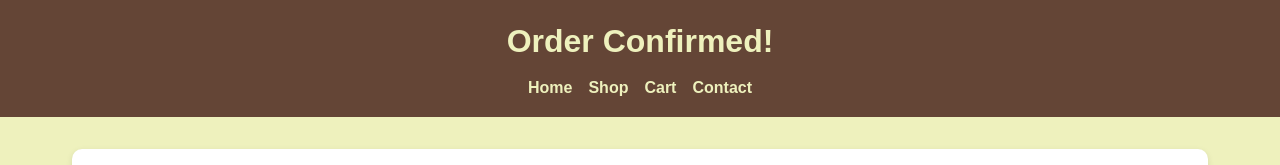
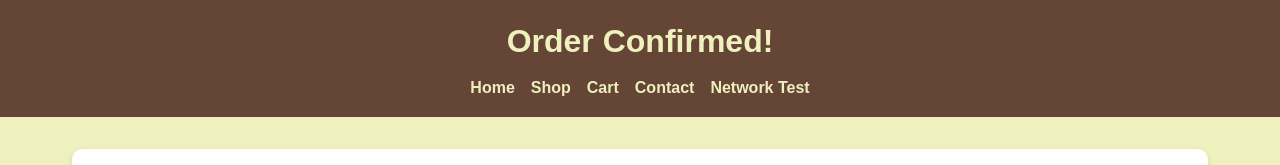
Before and after one commit to MissAnna159/SDC260, a plain HTML site: page OrderConfirmation.html in a window 1280 px wide. Shown: the top 165 px of the page. Drawn offline with Linux system fonts and the light colour scheme.

Commit message:
Add link to Network Test page in OrderConfirmation

```diff
--- a/OrderConfirmation.html
+++ b/OrderConfirmation.html
@@ -15,6 +15,7 @@
             <li><a href="ShopPage.html">Shop</a></li>
             <li><a href="CartPage.html">Cart</a></li>
             <li><a href="ContactPage.html">Contact</a></li>
+            <li><a href="NetworkTest.html">Network Test</a></li>
         </ul>
     </nav>
 </header>
```
